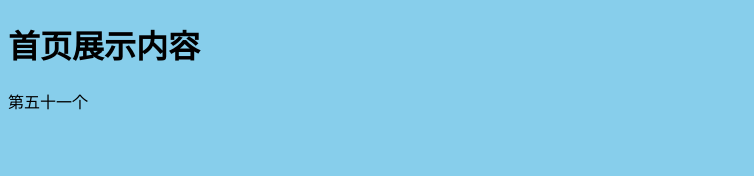
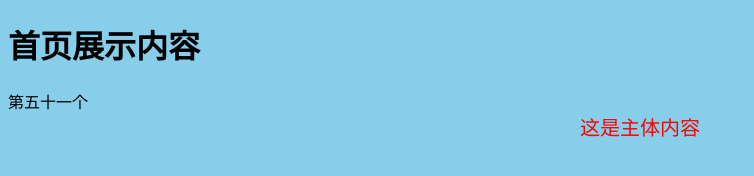
Before and after one commit to GL-28/GL-28.github.io, a plain HTML site: page index.html in a window 1280 px wide. Shown: the whole page, without its empty margins (0-754 px from the left). Drawn offline with Linux system fonts and the light colour scheme.

Commit message:
123修改了index.html

```diff
--- a/index.html
+++ b/index.html
@@ -8,6 +8,13 @@
         body{
             background-color: skyblue;
         }
+        main{
+            width: 100%;
+            line-height: 30px;
+            text-align: center;
+            font-size: 20px;
+            color: red;
+        }
     </style>
 </head>
 <body>
@@ -15,5 +22,6 @@
         首页展示内容
     </h1>
     <div>第五十一个</div>
+    <main>这是主体内容</main>
 </body>
 </html>
```
